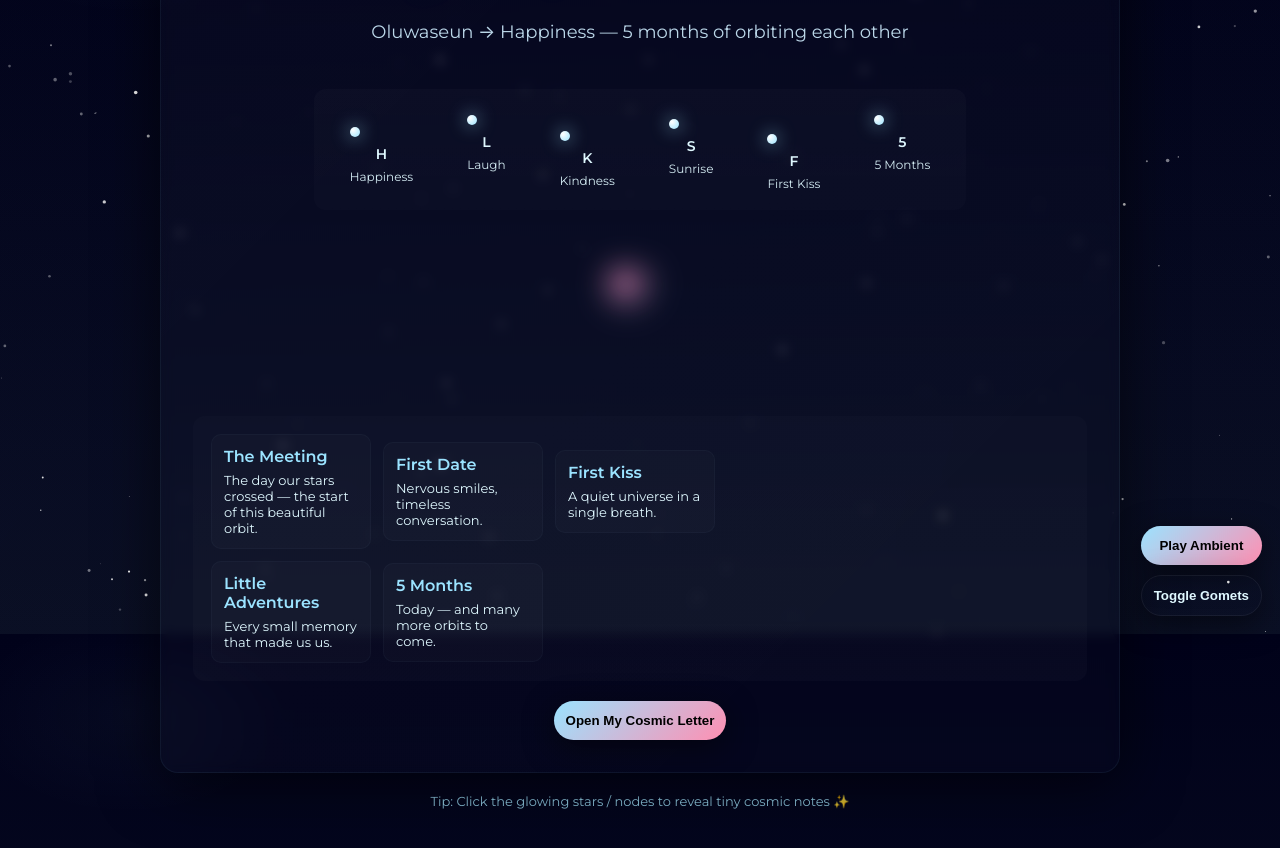
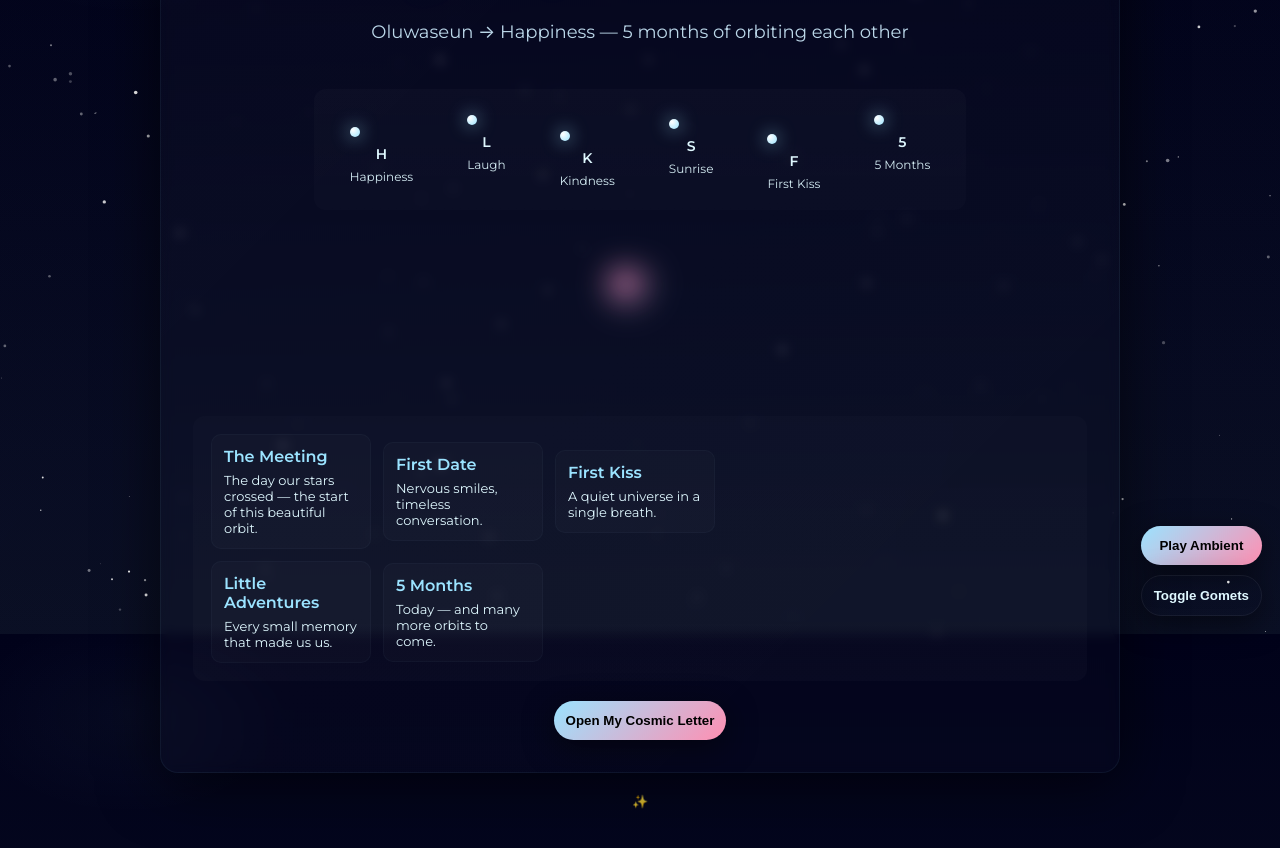
Before and after one commit to extremesam/5months-anniversary, a plain HTML site: page index.html in a window 1280 px wide. Shown: the part 166-1014 px from the top of the page. Drawn offline with Linux system fonts and the light colour scheme.

Commit message:
Change footer text to glowing star emoji
Updated footer content to display a glowing star emoji.

```diff
--- a/index.html
+++ b/index.html
@@ -134,7 +134,7 @@
       <p id="letterText">In this vast universe I searched and found you — a light that makes the dark kind and the quiet loud with meaning. Five months ago our paths aligned and ever since every little thing has felt brighter. You are the constellation I trace when I lose my way. I promise to orbit you with patience, laughter, and steady love. — Oluwaseun</p>
     </div>
 
-    <div class="footer">Tip: Click the glowing stars / nodes to reveal tiny cosmic notes ✨</div>
+    <div class="footer"> ✨</div>
   </main>
 
   <div class="controls" aria-hidden="false">
```
